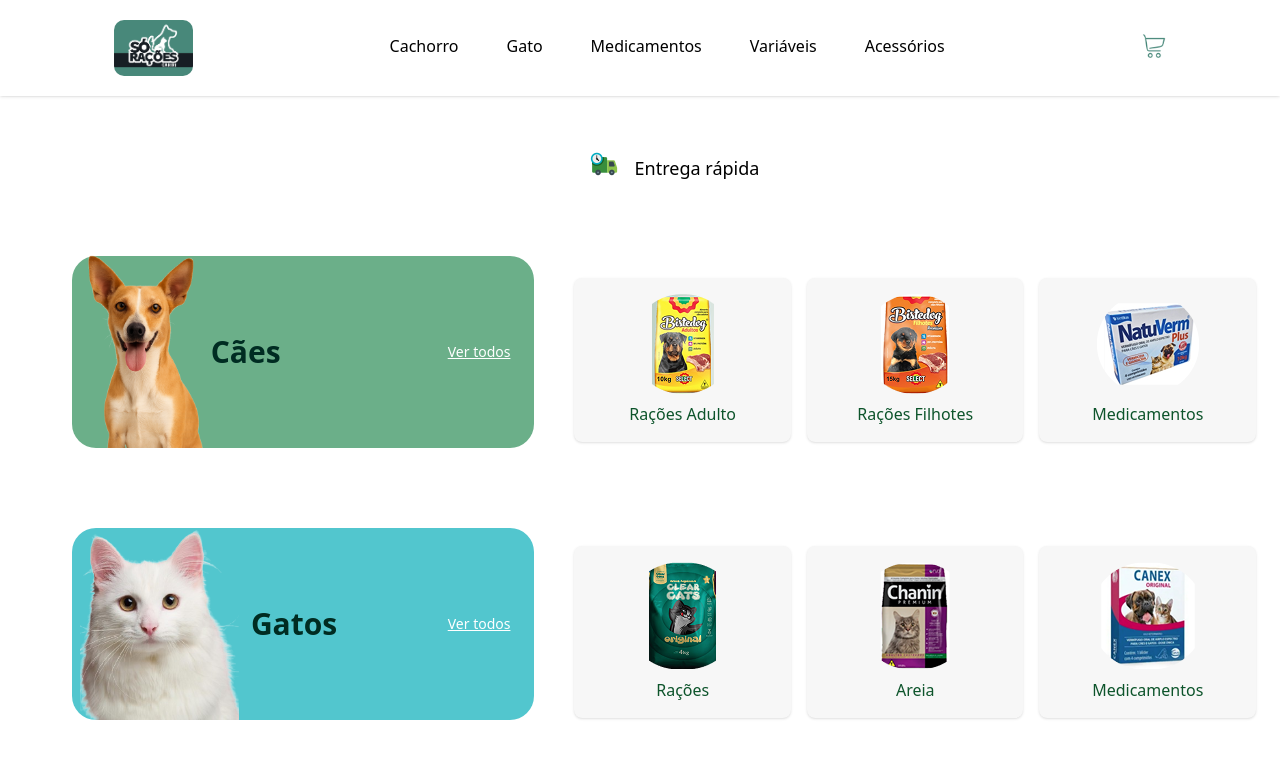
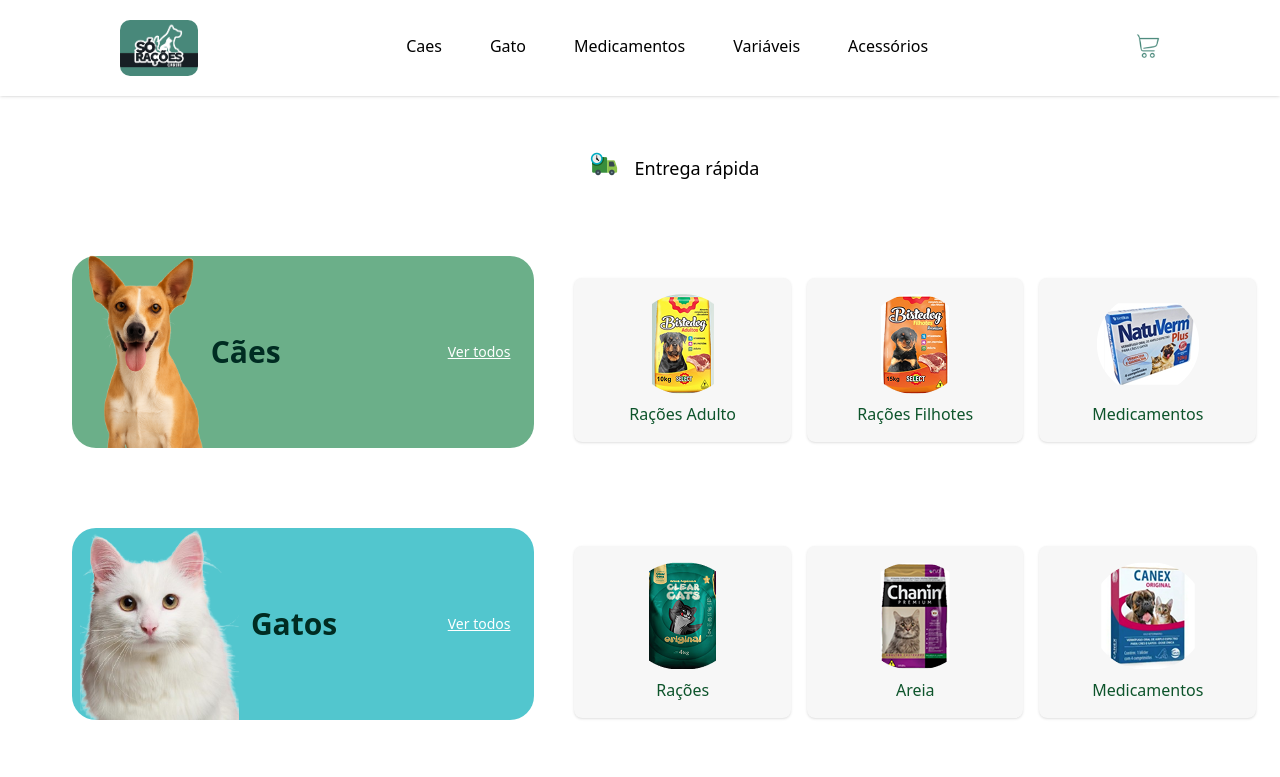
Before and after one commit to DevendTech/soracoescariri_frontEnd, a website: page index.html in a window 1280 px wide. Shown: the top 777 px of the page. Drawn offline with nearby package versions, Linux system fonts and the light colour scheme.

Commit message:
Foi alterado de Cachorro para Caes!

```diff
--- a/index.html
+++ b/index.html
@@ -35,7 +35,7 @@
 
         <div class="relative group">
           <a href="#" class="relative group text-black font-medium transition hover:text-[#48887A]">
-            Cachorro
+            Caes
             <span class="absolute left-0 -bottom-0.5 h-[2px] w-0 bg-[#48887A] transition-all duration-300 group-hover:w-full"></span>
           </a>
 
```
